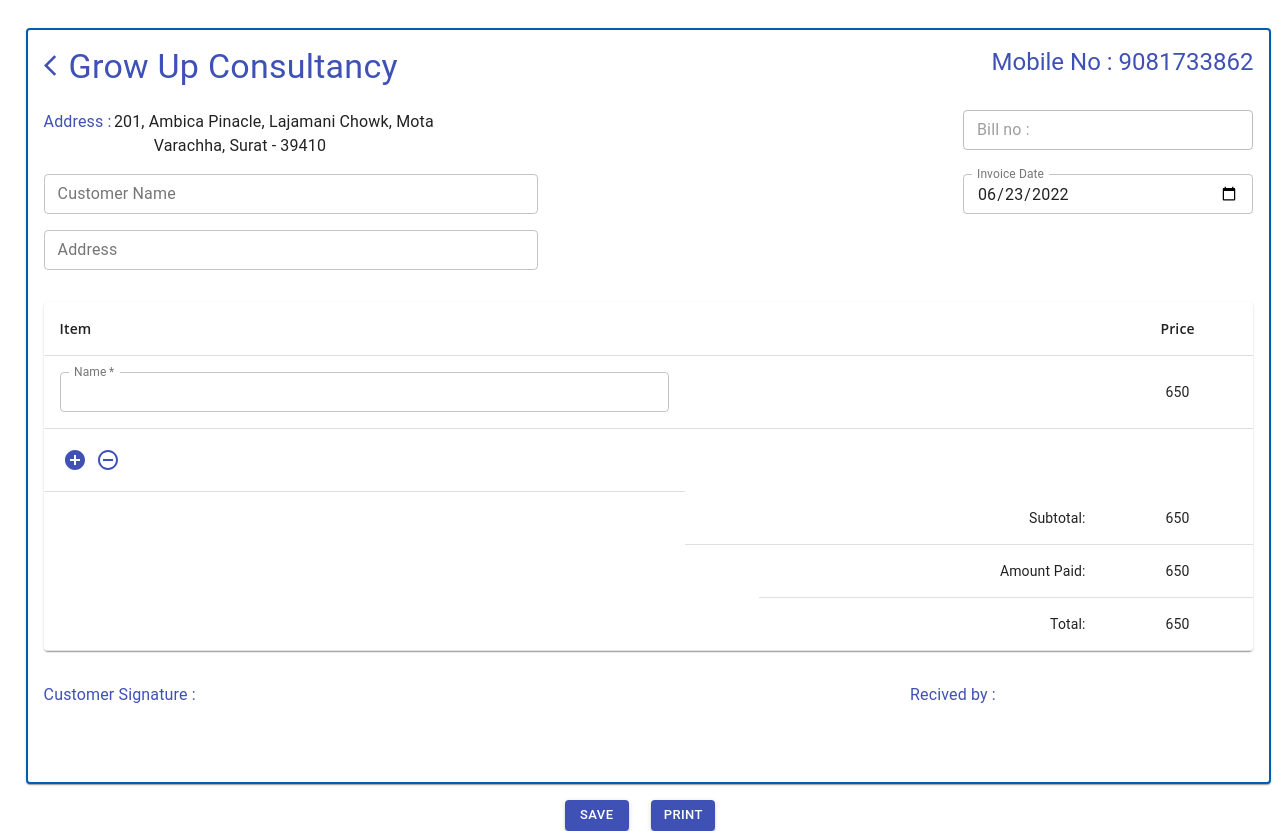
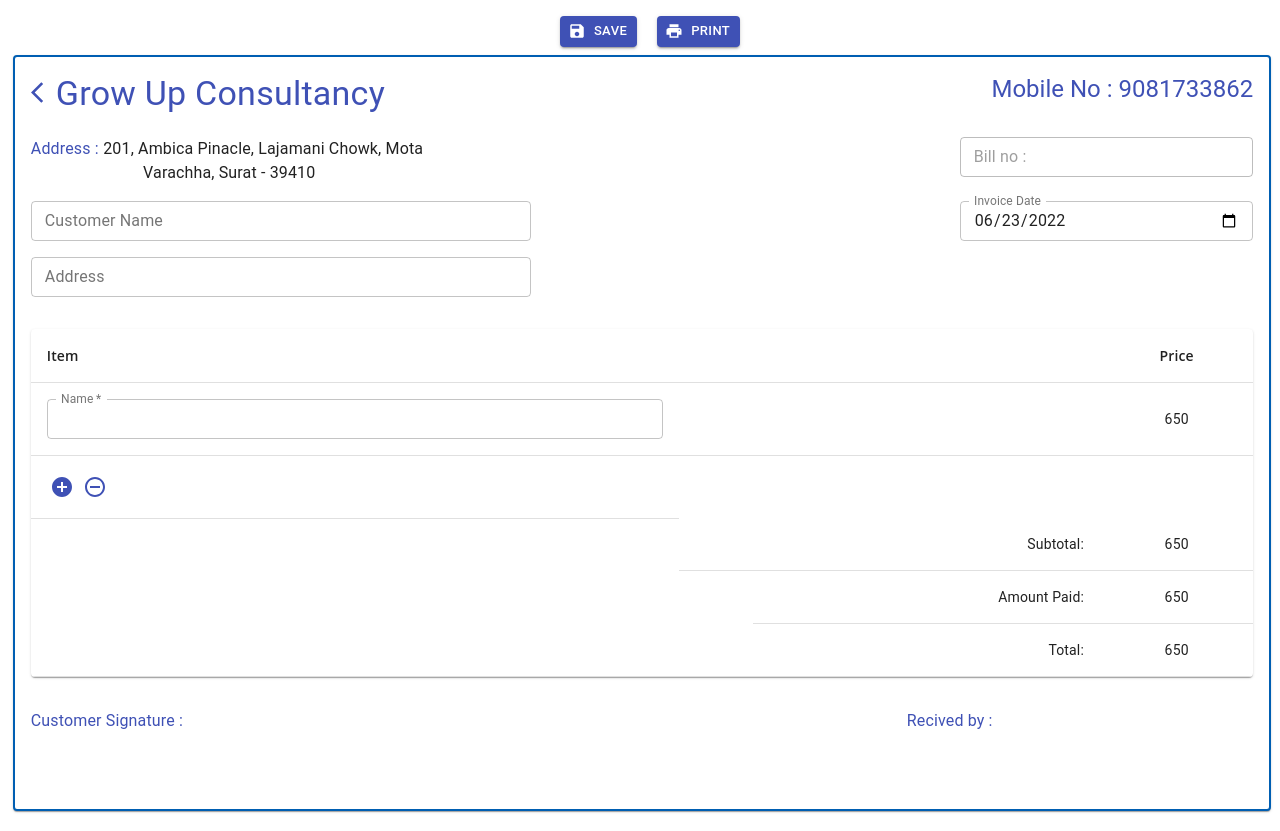
Before and after one commit to spigotdevelopers/Invoice, a React (Create React App) app: page /createinvoice in a window 1280 px wide. Built offline with nearby package versions, Linux system fonts and the light colour scheme; no server answers.

Commit message:
Added my project

```diff
--- a/package.json
+++ b/package.json
@@ -22,6 +22,7 @@
     "react-dom": "^17.0.2",
     "react-router-dom": "^6.3.0",
     "react-scripts": "5.0.0",
+    "react-to-print": "^2.14.7",
     "react-toastify": "^9.0.5",
     "uuidv4": "^6.2.13",
     "web-vitals": "^2.1.4"
--- a/src/component/Toast.css
+++ /dev/null
@@ -1,17 +0,0 @@
-.Toastify__toast {
-    position: relative;
-    min-height: 64px;
-    box-sizing: border-box;
-    margin-bottom: 1rem;
-    padding: 8px;
-    border-radius: 1px;
-    box-shadow: 0 1px 10px 0 rgb(0 0 0 / 10%), 0 2px 15px 0 rgb(0 0 0 / 5%);
-    display: flex;
-    justify-content: space-between;
-    max-height: 800px;
-    overflow: hidden;
-    font-family:'Open Sans','sans-serif' !important;
-    cursor: pointer;
-    direction: ltr;
-    font-size: 14px;
-}
--- a/src/component/invoive.js
+++ b/src/component/invoive.js
@@ -1,6 +1,6 @@
 /* eslint-disable react-hooks/exhaustive-deps */
 /* eslint-disable react-hooks/rules-of-hooks */
-import React, { useState, useEffect } from "react";
+import React, { useState, useEffect, useRef } from "react";
 import {
   Card,
   CardContent,
@@ -18,20 +18,23 @@ import {
   Tooltip,
   Button,
 } from "@material-ui/core";
+import SaveIcon from '@material-ui/icons/Save';
+import PrintIcon from '@material-ui/icons/Print';
 import AddCircleIcon from "@material-ui/icons/AddCircle";
 import ArrowBackIosIcon from "@material-ui/icons/ArrowBackIos";
 import RemoveCircleOutlineIcon from "@material-ui/icons/RemoveCircleOutline";
 import { showNotification } from "./notification";
 import moment from "moment";
 import { v4 as uuidv4 } from "uuid";
+import ReactToPrint from "react-to-print";
 import { useNavigate, useParams } from "react-router-dom";
 import useStyles from "./style";
 
 export default function invoive() {
   const classes = useStyles();
+  let componentRef = useRef();
   const params = useParams();
   const [invoiceNumber, setInvoiceNumber] = useState();
-  console.log("id", params);
   const [customerName, setCustomerName] = useState();
   const [address, setAddress] = useState();
   const navigate = useNavigate();
@@ -60,7 +63,7 @@ export default function invoive() {
   };
 
   const fetchData = () => {
-    if(!params.id){
+    if (!params.id) {
       fetch("https://nodemongodbdemo.herokuapp.com/")
         .then((response) => {
           return response.json();
@@ -99,17 +102,10 @@ export default function invoive() {
     invoiceById();
   }, []);
 
-  const ref = React.createRef();
-
-  const windowPrint = () => {
+  const editInvoice = () => {
     if (!customerName) {
       alert("Customer Name is requird");
     } else {
-      window.print();
-    }
-  };
-
-  const editInvoice = () => {
       const requestOptions = {
         method: "PATCH",
         headers: { "Content-Type": "application/json" },
@@ -123,7 +119,10 @@ export default function invoive() {
           invoiceDate: invoiceDate,
         }),
       };
-    fetch(`https://nodemongodbdemo.herokuapp.com/${params.id}`, requestOptions)
+      fetch(
+        `https://nodemongodbdemo.herokuapp.com/${params.id}`,
+        requestOptions
+      )
         .then((response) => response.json())
         .then(() => {
           alert("Success", "success");
@@ -131,9 +130,13 @@ export default function invoive() {
         });
       alert("Success", "success");
       navigate("/");
+    }
   };
 
   const createInvoice = () => {
+    if (!customerName) {
+      alert("Customer Name is requird");
+    } else {
       const requestOptions = {
         method: "POST",
         headers: { "Content-Type": "application/json" },
@@ -156,6 +159,7 @@ export default function invoive() {
             navigate("/");
           }
         });
+    }
   };
 
   const handleAddRows = () => {
@@ -172,8 +176,32 @@ export default function invoive() {
   };
   return (
     <>
+       <Button
+        className={classes.Button}
+        variant="contained"
+        color="primary"
+        size="small"
+        startIcon={<SaveIcon />}
+        onClick={() => {
+          if (params.id) {
+            editInvoice();
+          } else {
+            createInvoice();
+          }
+        }}
+      >
+        Save
+      </Button>
+      <ReactToPrint
+        trigger={() => (
+          <Button startIcon={<PrintIcon />}  className={classes.Button} variant="contained" color="primary" size="small">
+            Print
+          </Button>
+        )}
+        content={() => componentRef}
+      />
       <br />
-      <div ref={ref} className={classes.invoive}>
+      <div ref={(el) => (componentRef = el)} className={classes.invoive}>
         <Card className={classes.root}>
           <CardContent>
             <Typography color="primary" variant="h4" className={classes.title}>
@@ -383,31 +411,6 @@ export default function invoive() {
           </CardContent>
         </Card>
       </div>
-      <Button
-        className={classes.Button}
-        variant="contained"
-        color="primary"
-        size="small"
-        onClick={() => {
-          if (params.id) {
-            editInvoice();
-          } else {
-            createInvoice();
-          }
-        }}
-      >
-        Save
-      </Button>
-      &nbsp;&nbsp;&nbsp;&nbsp;&nbsp;
-      <Button
-        className={classes.Button}
-        variant="contained"
-        color="primary"
-        size="small"
-        onClick={windowPrint}
-      >
-        Print
-      </Button>
     </>
   );
 }
--- a/src/component/notification.js
+++ /dev/null
@@ -1,27 +0,0 @@
-import { toast, Flip } from 'react-toastify';
-import './Toast.css';
-
-const curMsgs = {};
-export const showNotification = (message, type, timeOut) => {
-  if (curMsgs[message]) {
-    toast.update(curMsgs[message], {
-      type,
-      autoClose: timeOut,
-      onClose: () => {
-        delete curMsgs[message];
-      },
-    });
-    return curMsgs[message];
-  }
-  curMsgs[message] = toast(`${message}`, {
-    type,
-    autoClose: timeOut,
-    transition: Flip,
-    onClose: () => {
-      delete curMsgs[message];
-    },
-  });
-  return curMsgs[message];
-};
-
-export const dismissNotification = (toastId) => toast.dismiss(toastId);
--- a/src/component/style.js
+++ b/src/component/style.js
@@ -10,11 +10,12 @@ export default makeStyles((theme) => ({
       invoive: {
         paddingTop: '1vh',
         paddingBottom: '1vh',
-        marginLeft: '2%',
+        marginLeft: '1%',
         justifyContent: 'center',
       },
       Button: {
-        marginTop: '1vh',
+        marginTop: '2vh',
+        marginLeft: 20,
       },
       title: {
        float: 'left',
```
Also changed, not shown: src/component/data.js (deleted, +0 -34 lines), 1 other file (tests, documents, lock files or other folders). Lines whose indentation alone changed are shown as unchanged.
